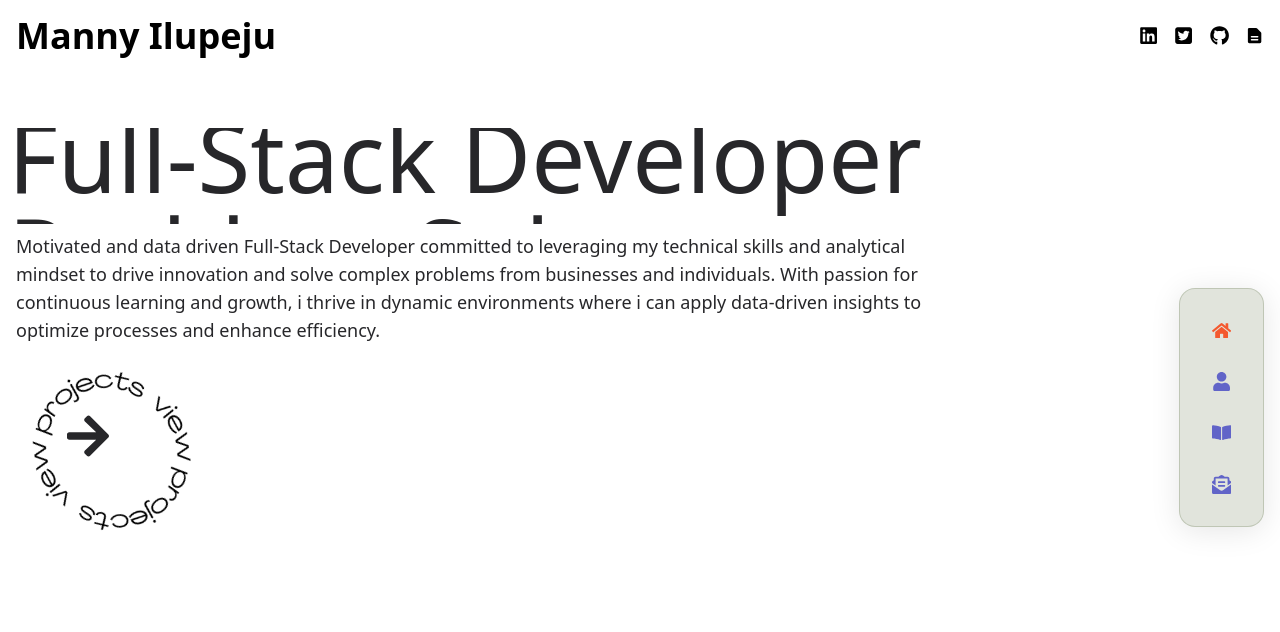
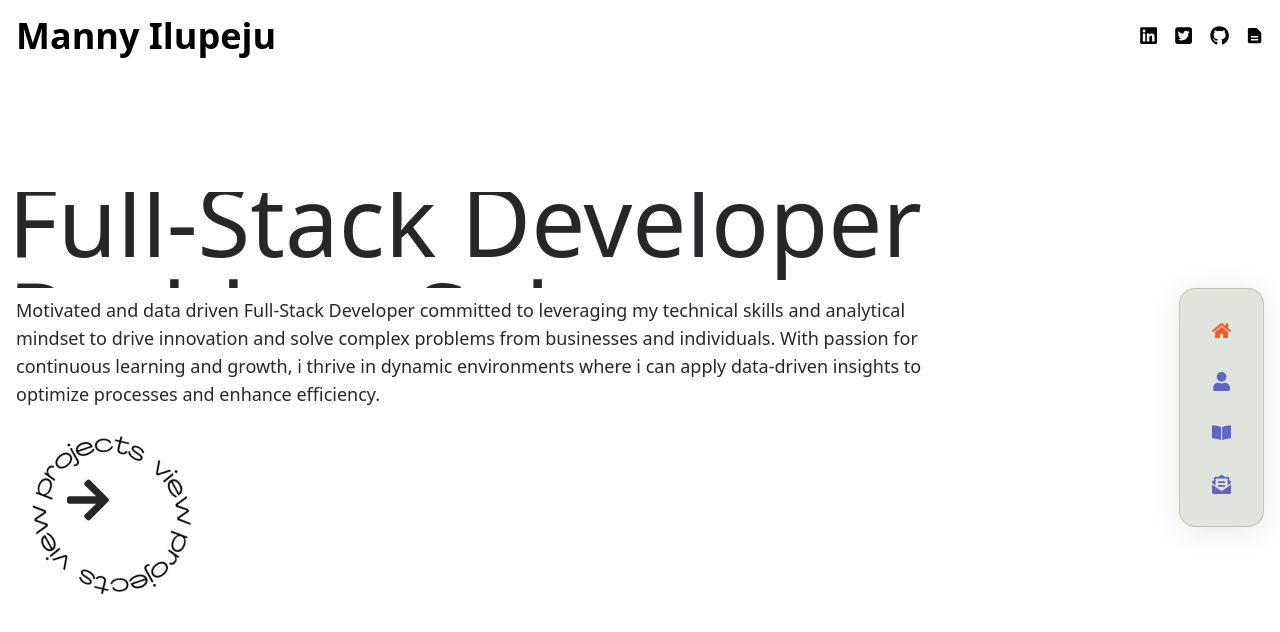
Before and after one commit to mannyIlupeju/portfoliov4, a Next.js app in the folder portfolio/: page / in a window 1280 px wide. Shown: the top 632 px of the page. Built offline with nearby package versions, Linux system fonts and the light colour scheme.

Commit message:
pushed new changes to home page

```diff
--- a/portfolio/src/components/Home/index.jsx
+++ b/portfolio/src/components/Home/index.jsx
@@ -5,7 +5,7 @@ import { FaArrowRight } from "react-icons/fa";
 
 function index() {
   return (
-    <div className="translate-y-10 xl:translate-y-12 xl:p-2 p-4 text-zinc-800">
+    <div className="translate-y-28 xl:translate-y-22 xl:p-2 p-4 text-zinc-800">
       <div className="flex flex-col xl:h-24 h-12 overflow-y-hidden bio">
         <span className="xl:text-8xl text-5xl">Full-Stack Developer</span>
         <span className="xl:text-8xl text-5xl">Problem Solver</span>
```
